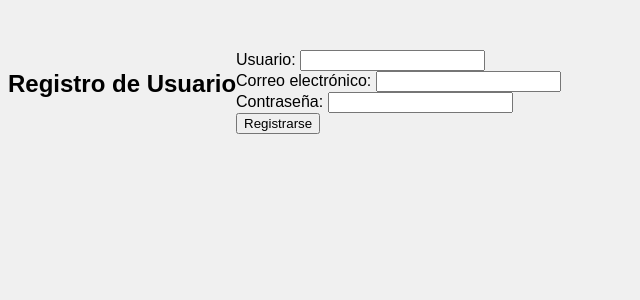
After one commit to rubenhdezmtinez/piano-online, a PHP site: page /registro.php in a window 1280 px wide. The commit adds this page. Shown: the top 300 px of the page, without its empty margins (0-640 px from the left). Run offline with PHP 8.4, Linux system fonts and the light colour scheme.

Commit message:
Registro añadido v4

```diff
--- a/includes/header.php
+++ b/includes/header.php
@@ -13,7 +13,7 @@
         <nav>
             <a href="index.php">Piano</a>
             <a href="login.php">Iniciar sesión</a>
-            <a href="register.php">Registrarse</a>
+            <a href="registro.php">Registrarse</a>
         </nav>
     </header>
 <main>
--- /dev/null
+++ b/registro.php
@@ -0,0 +1,55 @@
+<?php
+require_once 'db.php'; // Asegúrate de que contiene $conn con tu conexión PDO o mysqli
+
+$mensaje = '';
+
+if ($_SERVER["REQUEST_METHOD"] == "POST") {
+    $usuario = trim($_POST['usuario']);
+    $correo = trim($_POST['correo']);
+    $contrasena = trim($_POST['contrasena']);
+
+    // Validación básica
+    if (!empty($usuario) && !empty($correo) && !empty($contrasena)) {
+
+        // Encriptar contraseña
+        $hash = password_hash($contrasena, PASSWORD_BCRYPT);
+
+        // Preparar e insertar en la base de datos
+        $stmt = $conn->prepare("INSERT INTO Usuario (Usuario, Correo, Contraseña) VALUES (?, ?, ?)");
+        if ($stmt->execute([$usuario, $correo, $hash])) {
+            $mensaje = "Registro exitoso.";
+        } else {
+            $mensaje = "Error al registrar usuario.";
+        }
+    } else {
+        $mensaje = "Todos los campos son obligatorios.";
+    }
+}
+?>
+
+<!DOCTYPE html>
+<html lang="es">
+<head>
+    <meta charset="UTF-8">
+    <title>Registro de Usuario</title>
+    <link rel="stylesheet" href="/css/estilos.css">
+</head>
+<body>
+    <h2>Registro de Usuario</h2>
+    <?php if (!empty($mensaje)): ?>
+        <p><?= htmlspecialchars($mensaje) ?></p>
+    <?php endif; ?>
+    <form method="post" action="">
+        <label for="usuario">Usuario:</label>
+        <input type="text" name="usuario" id="usuario" required><br>
+
+        <label for="correo">Correo electrónico:</label>
+        <input type="email" name="correo" id="correo" required><br>
+
+        <label for="contrasena">Contraseña:</label>
+        <input type="password" name="contrasena" id="contrasena" required><br>
+
+        <input type="submit" value="Registrarse">
+    </form>
+</body>
+</html>
```
